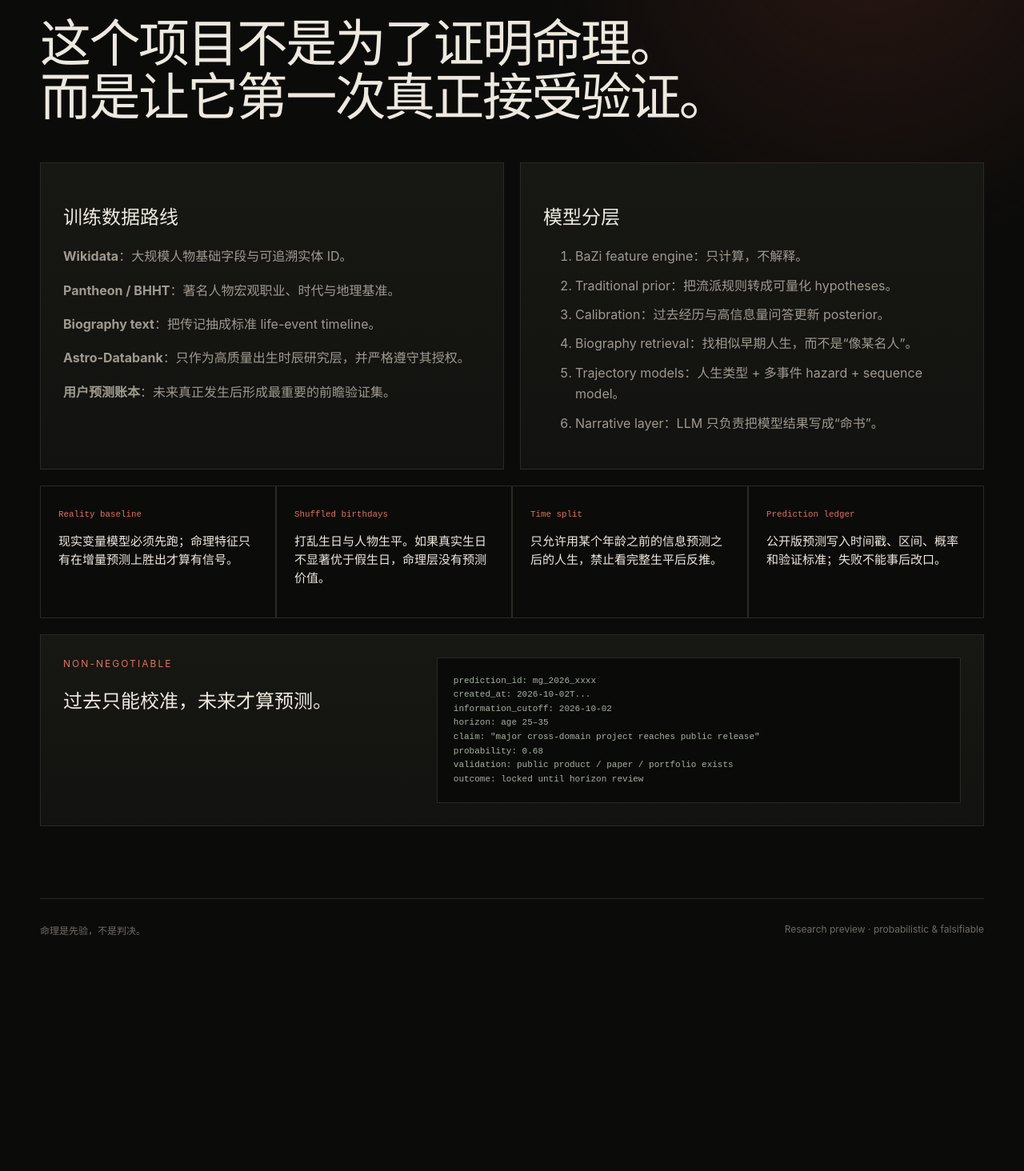
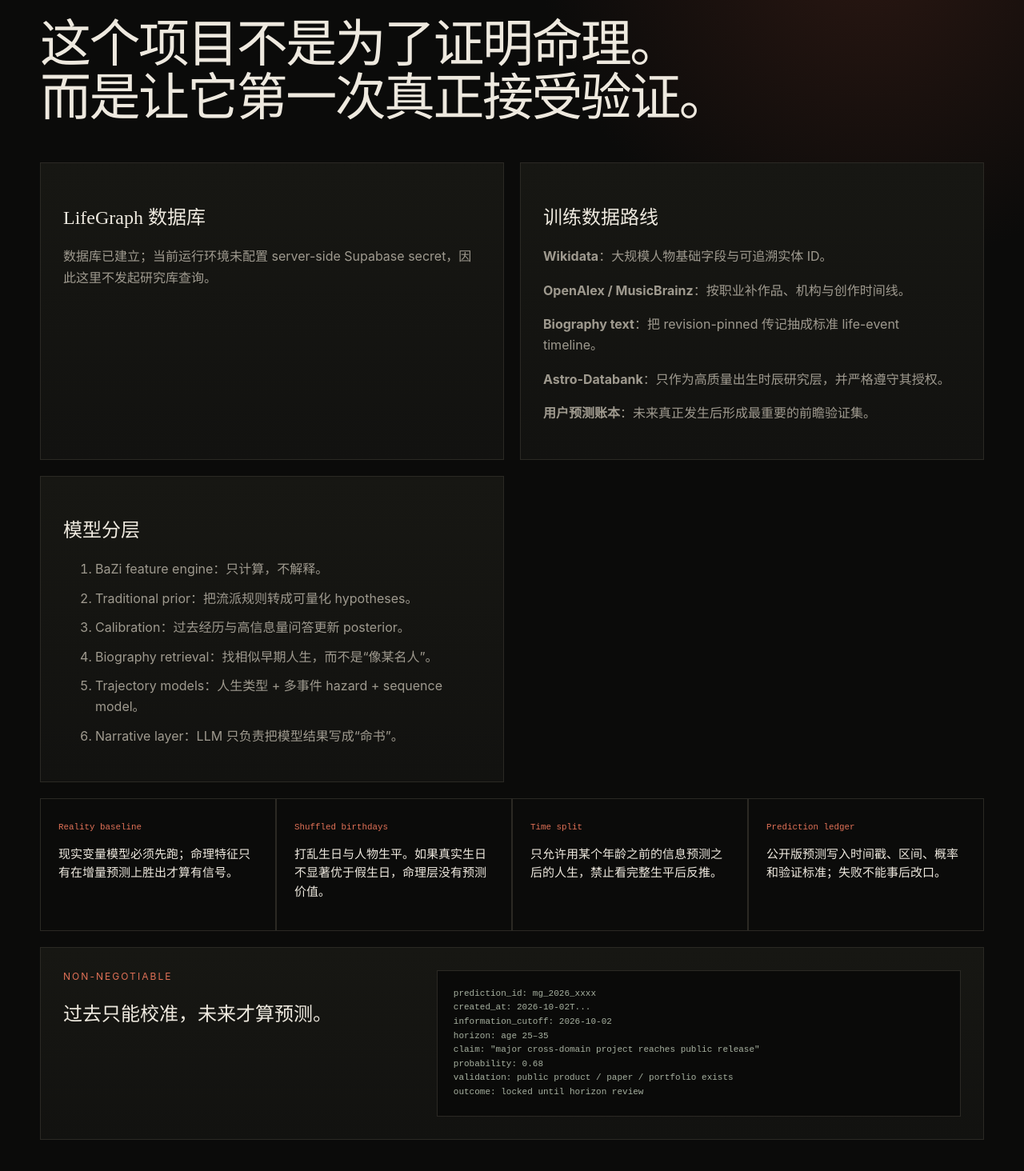
Before and after one commit to wzj003243-dotcom/minggui-life-trajectory, a Next.js app: page /research in a window 1280 px wide. Shown: the part 168-1632 px from the top of the page at 80% size. Before the commit the page ends 1384 px from the top, so only its background shows below. Built offline with nearby package versions, Linux system fonts and the light colour scheme; no server answers; the database is empty.

Commit message:
db: show live LifeGraph status on research page

```diff
--- a/app/research/page.tsx
+++ b/app/research/page.tsx
@@ -1,14 +1,69 @@
+import { getLifeGraphDatasetStatus } from "../../lib/lifegraph-db";
+
 const tests=[
   ["Reality baseline","现实变量模型必须先跑；命理特征只有在增量预测上胜出才算有信号。"],
   ["Shuffled birthdays","打乱生日与人物生平。如果真实生日不显著优于假生日，命理层没有预测价值。"],
   ["Time split","只允许用某个年龄之前的信息预测之后的人生，禁止看完整生平后反推。"],
   ["Prediction ledger","公开版预测写入时间戳、区间、概率和验证标准；失败不能事后改口。"],
 ];
-export default function ResearchPage(){return <main className="shell page research"><div className="page-title"><div className="eyebrow">LAB / 实验室</div><h1>这个项目不是为了证明命理。<br/>而是让它第一次真正接受验证。</h1></div><section className="research-grid"><article className="panel"><h2>训练数据路线</h2><p><b>Wikidata</b>：大规模人物基础字段与可追溯实体 ID。</p><p><b>Pantheon / BHHT</b>：著名人物宏观职业、时代与地理基准。</p><p><b>Biography text</b>：把传记抽成标准 life-event timeline。</p><p><b>Astro-Databank</b>：只作为高质量出生时辰研究层，并严格遵守其授权。</p><p><b>用户预测账本</b>：未来真正发生后形成最重要的前瞻验证集。</p></article><article className="panel"><h2>模型分层</h2><ol><li>BaZi feature engine：只计算，不解释。</li><li>Traditional prior：把流派规则转成可量化 hypotheses。</li><li>Calibration：过去经历与高信息量问答更新 posterior。</li><li>Biography retrieval：找相似早期人生，而不是“像某名人”。</li><li>Trajectory models：人生类型 + 多事件 hazard + sequence model。</li><li>Narrative layer：LLM 只负责把模型结果写成“命书”。</li></ol></article></section><section className="tests">{tests.map(([a,b])=><article key={a}><small>{a}</small><h3>{b}</h3></article>)}</section><section className="panel ledger"><div><div className="eyebrow">NON-NEGOTIABLE</div><h2>过去只能校准，未来才算预测。</h2></div><pre>{`prediction_id: mg_2026_xxxx
+
+export default async function ResearchPage(){
+  const db=await getLifeGraphDatasetStatus().catch(()=>null);
+
+  return <main className="shell page research">
+    <div className="page-title">
+      <div className="eyebrow">LAB / 实验室</div>
+      <h1>这个项目不是为了证明命理。<br/>而是让它第一次真正接受验证。</h1>
+    </div>
+
+    <section className="research-grid">
+      <article className="panel">
+        <h2>LifeGraph 数据库</h2>
+        {db ? <>
+          <p><b>{db.db_people?.toLocaleString()}</b> 个 verified timed people</p>
+          <p><b>{db.db_events?.toLocaleString()}</b> 条完整原子事件</p>
+          <p><b>{db.db_year_states?.toLocaleString()}</b> 个 cutoff-safe person-year states</p>
+          <p><b>{db.model_ready_thick_people?.toLocaleString()}</b> 人达到当前严格 thick-data 标准</p>
+          <p>Snapshot: <code>{db.dataset_key} / {db.version}</code></p>
+        </> : <p>数据库已建立；当前运行环境未配置 server-side Supabase secret，因此这里不发起研究库查询。</p>}
+      </article>
+
+      <article className="panel">
+        <h2>训练数据路线</h2>
+        <p><b>Wikidata</b>：大规模人物基础字段与可追溯实体 ID。</p>
+        <p><b>OpenAlex / MusicBrainz</b>：按职业补作品、机构与创作时间线。</p>
+        <p><b>Biography text</b>：把 revision-pinned 传记抽成标准 life-event timeline。</p>
+        <p><b>Astro-Databank</b>：只作为高质量出生时辰研究层，并严格遵守其授权。</p>
+        <p><b>用户预测账本</b>：未来真正发生后形成最重要的前瞻验证集。</p>
+      </article>
+
+      <article className="panel">
+        <h2>模型分层</h2>
+        <ol>
+          <li>BaZi feature engine：只计算，不解释。</li>
+          <li>Traditional prior：把流派规则转成可量化 hypotheses。</li>
+          <li>Calibration：过去经历与高信息量问答更新 posterior。</li>
+          <li>Biography retrieval：找相似早期人生，而不是“像某名人”。</li>
+          <li>Trajectory models：人生类型 + 多事件 hazard + sequence model。</li>
+          <li>Narrative layer：LLM 只负责把模型结果写成“命书”。</li>
+        </ol>
+      </article>
+    </section>
+
+    <section className="tests">
+      {tests.map(([a,b])=><article key={a}><small>{a}</small><h3>{b}</h3></article>)}
+    </section>
+
+    <section className="panel ledger">
+      <div><div className="eyebrow">NON-NEGOTIABLE</div><h2>过去只能校准，未来才算预测。</h2></div>
+      <pre>{`prediction_id: mg_2026_xxxx
 created_at: 2026-10-02T...
 information_cutoff: 2026-10-02
 horizon: age 25–35
 claim: "major cross-domain project reaches public release"
 probability: 0.68
 validation: public product / paper / portfolio exists
-outcome: locked until horizon review`}</pre></section></main>}
+outcome: locked until horizon review`}</pre>
+    </section>
+  </main>
+}
```
